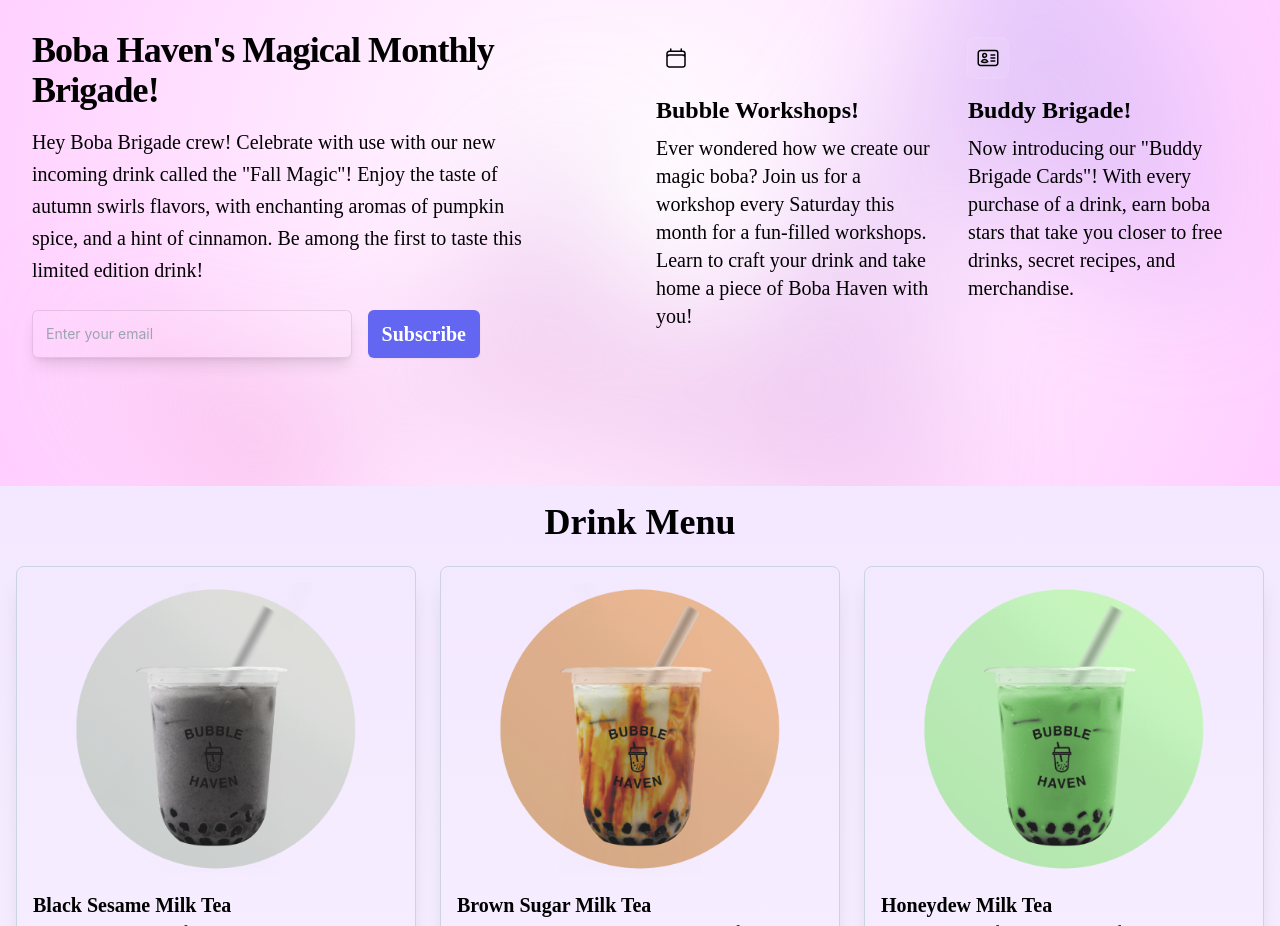
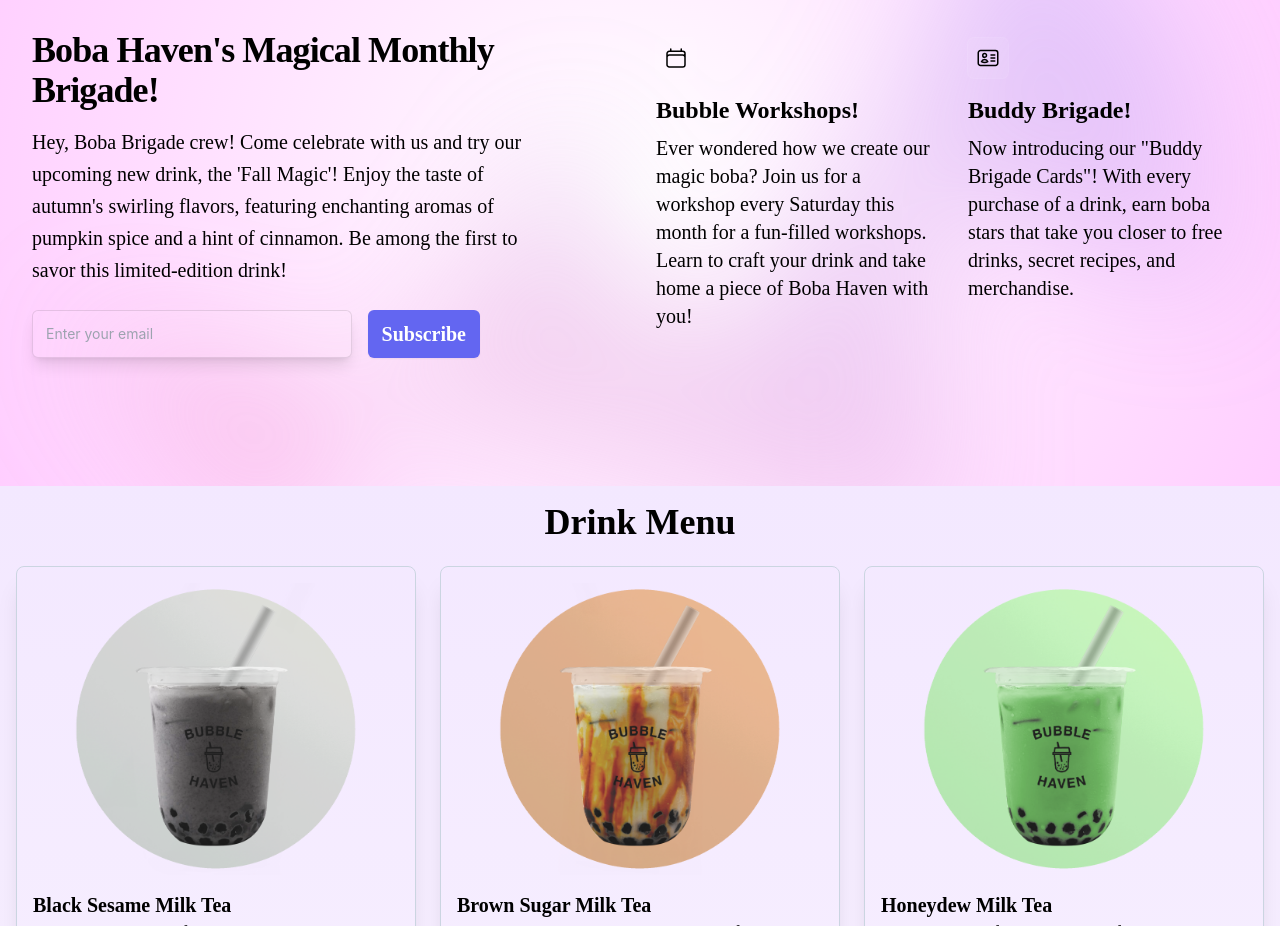
Before and after one commit to kgkagunat/boba-haven, a React (Create React App) app in the folder client/: page / in a window 1280 px wide. Shown: the part 980-1906 px from the top of the page. Built offline with nearby package versions, Linux system fonts and the light colour scheme; a web font is replaced by a local one.

Commit message:
fixed grammar

```diff
--- a/client/src/components/CardDrink.jsx
+++ b/client/src/components/CardDrink.jsx
@@ -9,8 +9,8 @@
           <div className="max-w-xl lg:max-w-lg">
             <h2 className="font-twinkle text-3xl font-bold tracking-tight text-black sm:text-4xl"> Boba Haven's Magical Monthly Brigade!</h2>
             <p className="font-gamja mt-4 text-xl leading-8 text-black">
-              Hey Boba Brigade crew! Celebrate with use with our new incoming drink called the "Fall Magic"! Enjoy the taste of autumn swirls flavors, with enchanting aromas of pumpkin spice, and a hint of cinnamon.
-              Be among the first to taste this limited edition drink!
+            Hey, Boba Brigade crew! Come celebrate with us and try our upcoming new drink, the 'Fall Magic'!
+            Enjoy the taste of autumn's swirling flavors, featuring enchanting aromas of pumpkin spice and a hint of cinnamon. Be among the first to savor this limited-edition drink!
             </p>
             <div className="mt-6 flex max-w-md gap-x-4">
               <label htmlFor="email-address" className="sr-only">
```
